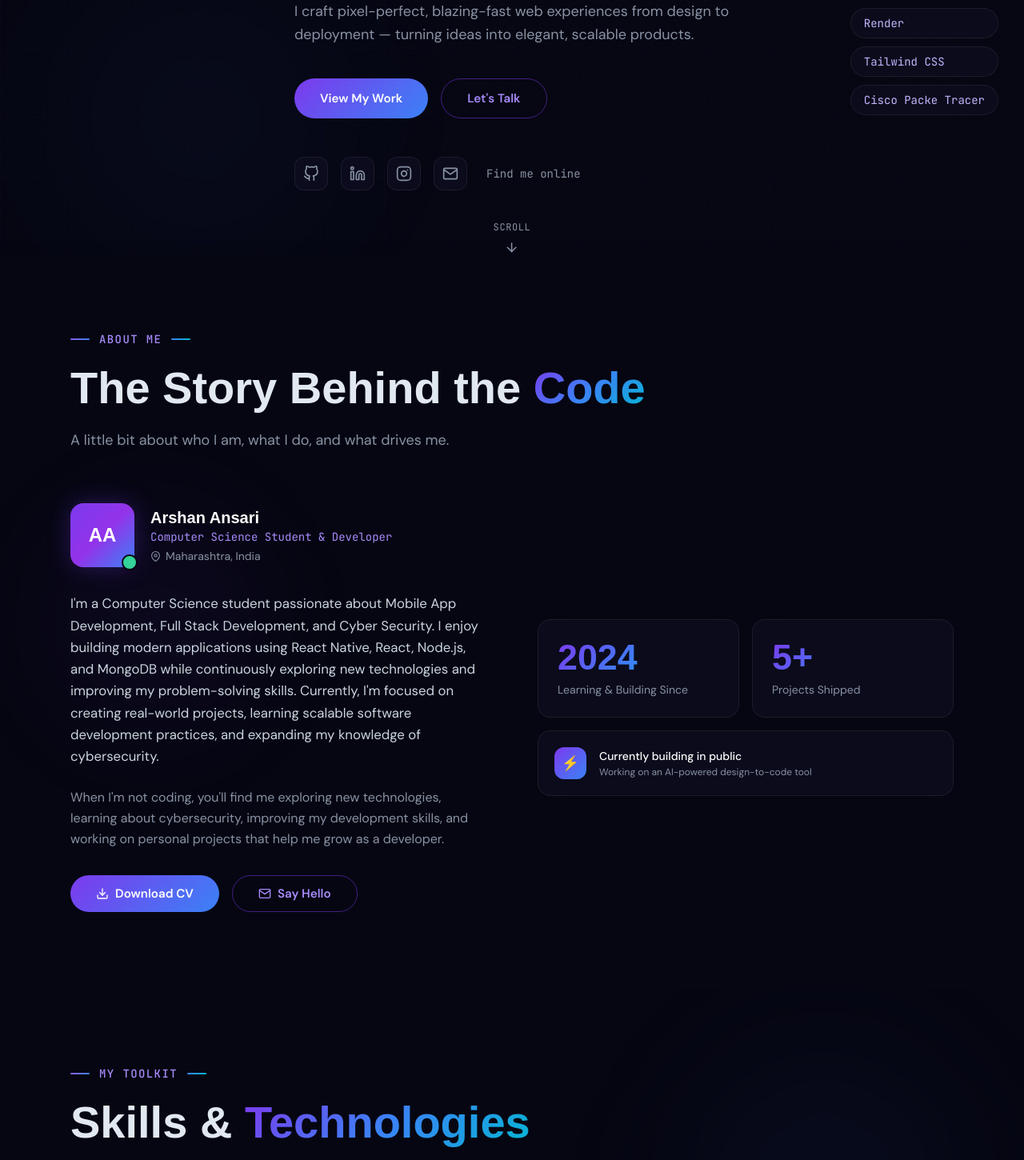
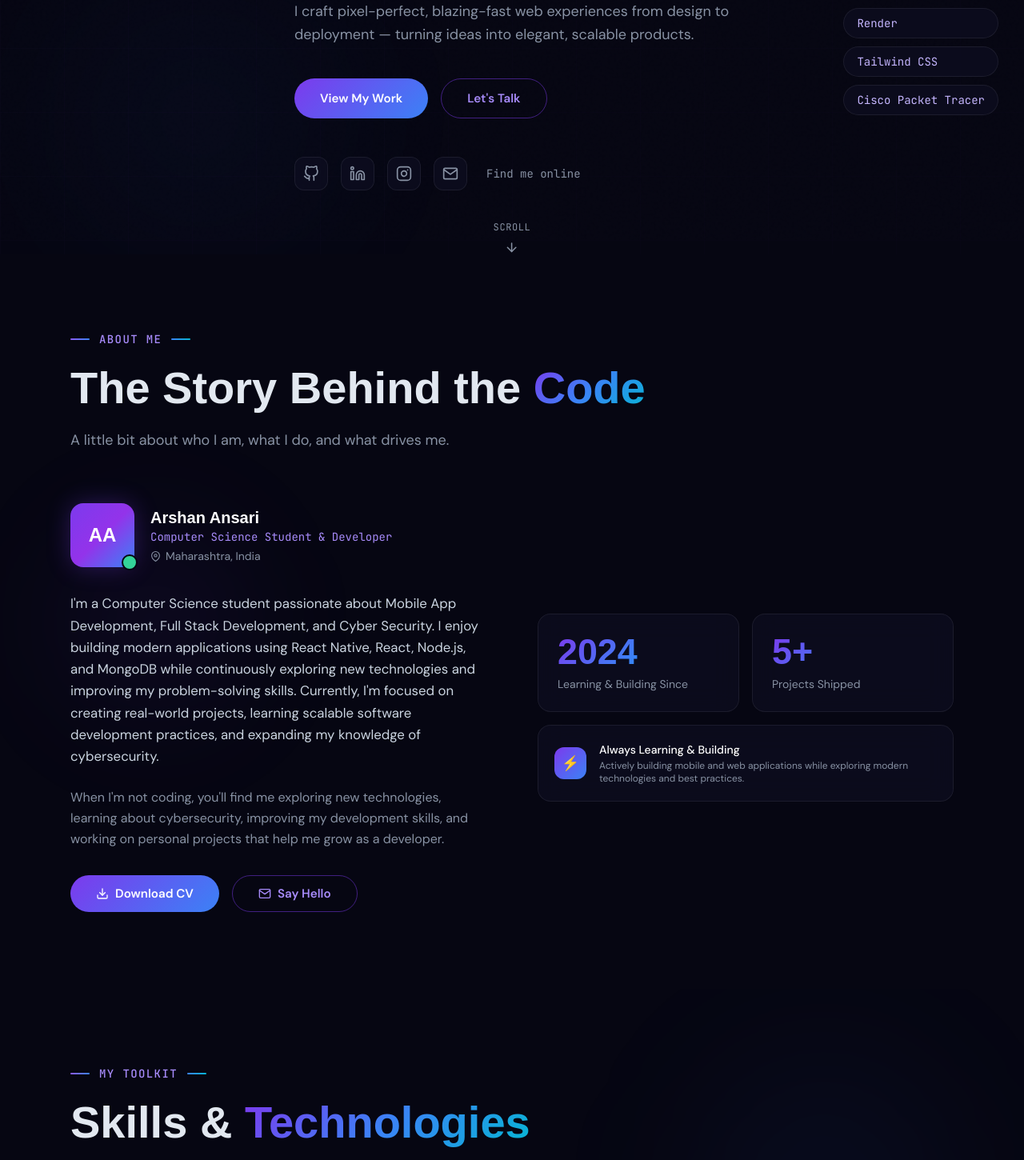
Before and after one commit to Arshan10-dev/Portfolio, a React (Vite) app: page / in a window 1280 px wide. Shown: the part 500-1950 px from the top of the page at 80% size. Built offline with nearby package versions, Linux system fonts and the light colour scheme; a web font is replaced by a local one.

Commit message:
Some Details Changed

```diff
--- a/src/data/personal.js
+++ b/src/data/personal.js
@@ -29,7 +29,7 @@ and working on personal projects that help me grow as a developer.`,
   rotatingRoles: [
     "Mobile App Development",
     "Full Stack Development",
-    "Cyber Security",
+    "Computer Networks",
     "UI / UX Design",
     "Open Source",
     "AI Applications",
--- a/src/data/skills.js
+++ b/src/data/skills.js
@@ -47,5 +47,5 @@ export const skillCategories = [
 // Tech stack icons for the floating pills in hero
 export const techPills = [
   "React", "TypeScript", "Node.js", "Python", "Java",
-  "Postman", "WireShark", "Render", "Tailwind CSS", "Cisco Packe Tracer",
+  "Postman", "WireShark", "Render", "Tailwind CSS", "Cisco Packet Tracer",
 ];
--- a/src/sections/About.jsx
+++ b/src/sections/About.jsx
@@ -119,10 +119,10 @@ const About = () => {
                 ⚡
               </div>
               <div>
-                <p className="text-white font-medium text-sm">Currently building in public</p>
+                <p className="text-white font-medium text-sm">Always Learning & Building</p>
                 {/* Replace with your current project/focus */}
                 <p className="text-muted text-xs mt-0.5">
-                  Working on an AI-powered design-to-code tool
+                  Actively building mobile and web applications while exploring modern technologies and best practices.
                 </p>
               </div>
             </motion.div>
--- a/src/sections/Resume.jsx
+++ b/src/sections/Resume.jsx
@@ -28,13 +28,13 @@ const EXPERIENCE = [
     tags: ["React Native", "Expo Go", "TypeScript"]
   },
   {
-    role: "Cyber Security",
+    role: "Computer Networking",
     company: "Independent Learning",
     location: "Remote",
     period: "2025 - Present",
     description:
-      "Learning web security fundamentals, vulnerability assessment, ethical hacking concepts and security best practices.",
-    tags: ["Cyber Security", "Ethical Hacking", "Networking"]
+      "Exploring networking fundamentals including routing, switching, network protocols, and troubleshooting using Cisco Packet Tracer and practical simulations.",
+    tags: ["Networking", "Cisco Packet Tracer", "Network Protocols", "WireShark"]
   },
 ];
 
@@ -49,12 +49,12 @@ const EDUCATION = [
       "Currently in the Final Year",
   },
   {
-    degree: "Cyber Security & Ethical Hacking",
+    degree: "Computer Networking",
     institution: "Cisco Networking Academy",
     location: "Online",
     period: "2025-Present",
     description:
-      "Intensive 12-week program covering Ethical Hacking , Penetration Testing , Vulnarability Scanning , IoT Security.",
+      "Learning networking concepts including routing, switching, IP addressing, network protocols and troubleshooting through practical labs.",
   },
 ];
 
```
